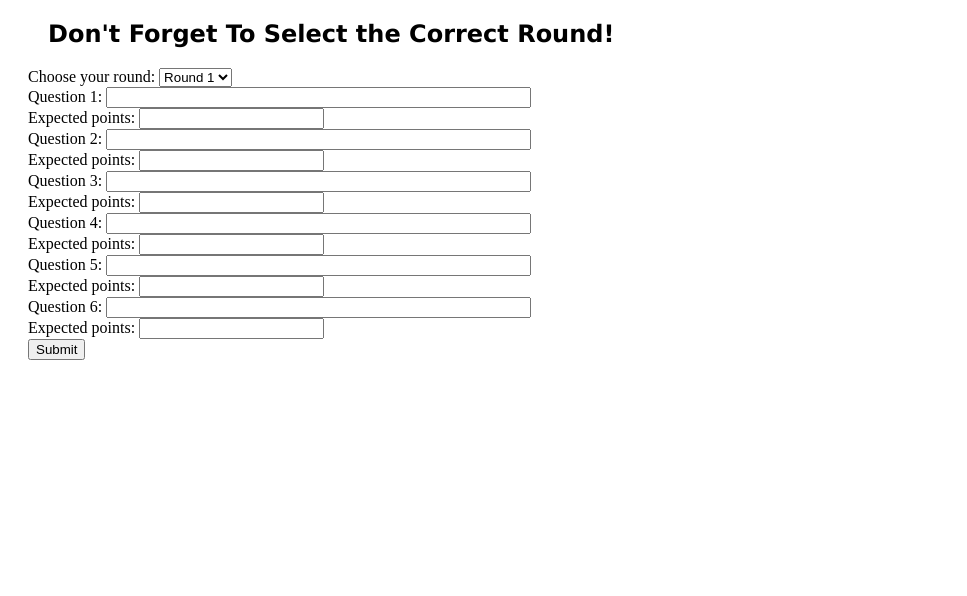
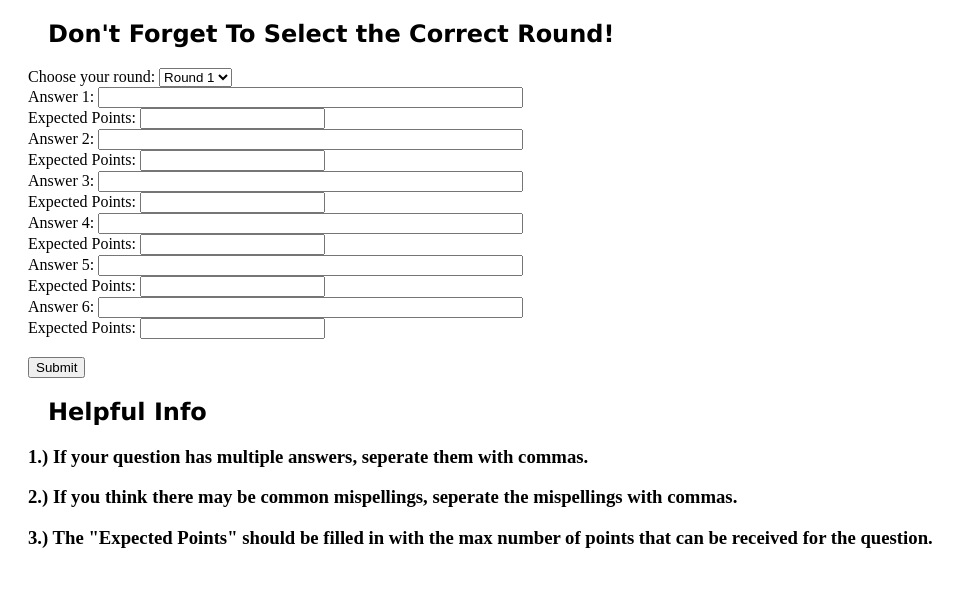
Before and after one commit to dalpert/pickEm, a Flask app: template TownHallTriviaApp/admin/templates/admin/answerKey.html in a window 1280 px wide. Shown: the part 439-1035 px from the top of the page, without its empty margins (0-967 px from the left). Before the commit the page ends 799 px from the top, so only its background shows below. Run offline with Flask 2, Linux system fonts and the light colour scheme; the template is opened without the code that fills it, so the values that code supplies are empty.

Commit message:
updating answer key submission page

```diff
--- a/TownHallTriviaApp/admin/templates/admin/answerKey.html
+++ b/TownHallTriviaApp/admin/templates/admin/answerKey.html
@@ -14,20 +14,24 @@
         <option value="Round_5">Round 5</option>
         <option value="Round_6">Round 6</option>
       </select><br>
-      Question 1: <input type="text" name="Question1" size="50"><br>
-      Expected points: <input type="text" name="Question1_ExpectedPoints" size="20"><br>
-      Question 2: <input type="text" name="Question2" size="50"><br>
-      Expected points: <input type="text" name="Question2_ExpectedPoints" size="20"><br>
-      Question 3: <input type="text" name="Question3" size="50"><br>
-      Expected points: <input type="text" name="Question3_ExpectedPoints" size="20"><br>
-      Question 4: <input type="text" name="Question4" size="50"><br>
-      Expected points: <input type="text" name="Question4_ExpectedPoints" size="20"><br>
-      Question 5: <input type="text" name="Question5" size="50"><br>
-      Expected points: <input type="text" name="Question5_ExpectedPoints" size="20"><br>
-      Question 6: <input type="text" name="Question6" size="50"><br>
-      Expected points: <input type="text" name="Question6_ExpectedPoints" size="20"><br>
+      Answer 1: <input type="text" name="Answer1" size="50"><br>
+      Expected Points: <input type="text" name="Question1_ExpectedPoints" size="20"><br>
+      Answer 2: <input type="text" name="Answer2" size="50"><br>
+      Expected Points: <input type="text" name="Question2_ExpectedPoints" size="20"><br>
+      Answer 3: <input type="text" name="Answer3" size="50"><br>
+      Expected Points: <input type="text" name="Question3_ExpectedPoints" size="20"><br>
+      Answer 4: <input type="text" name="Answer4" size="50"><br>
+      Expected Points: <input type="text" name="Question4_ExpectedPoints" size="20"><br>
+      Answer 5: <input type="text" name="Answer5" size="50"><br>
+      Expected Points: <input type="text" name="Question5_ExpectedPoints" size="20"><br>
+      Answer 6: <input type="text" name="Answer6" size="50"><br>
+      Expected Points: <input type="text" name="Question6_ExpectedPoints" size="20"><br><br>
       <input type="submit" value="Submit">
     </form>
+    <h2>Helpful Info</h2>
+    <h3>1.) If your question has multiple answers, seperate them with commas.</h3>
+    <h3>2.) If you think there may be common mispellings, seperate the mispellings with commas.</h3>
+    <h3>3.) The "Expected Points" should be filled in with the max number of points that can be received for the question.</h3>
     {% endblock %}
   </body>
 </html>
```
Also changed, not shown: TownHallTriviaApp/admin/controllers.py (+6 -6 lines).
